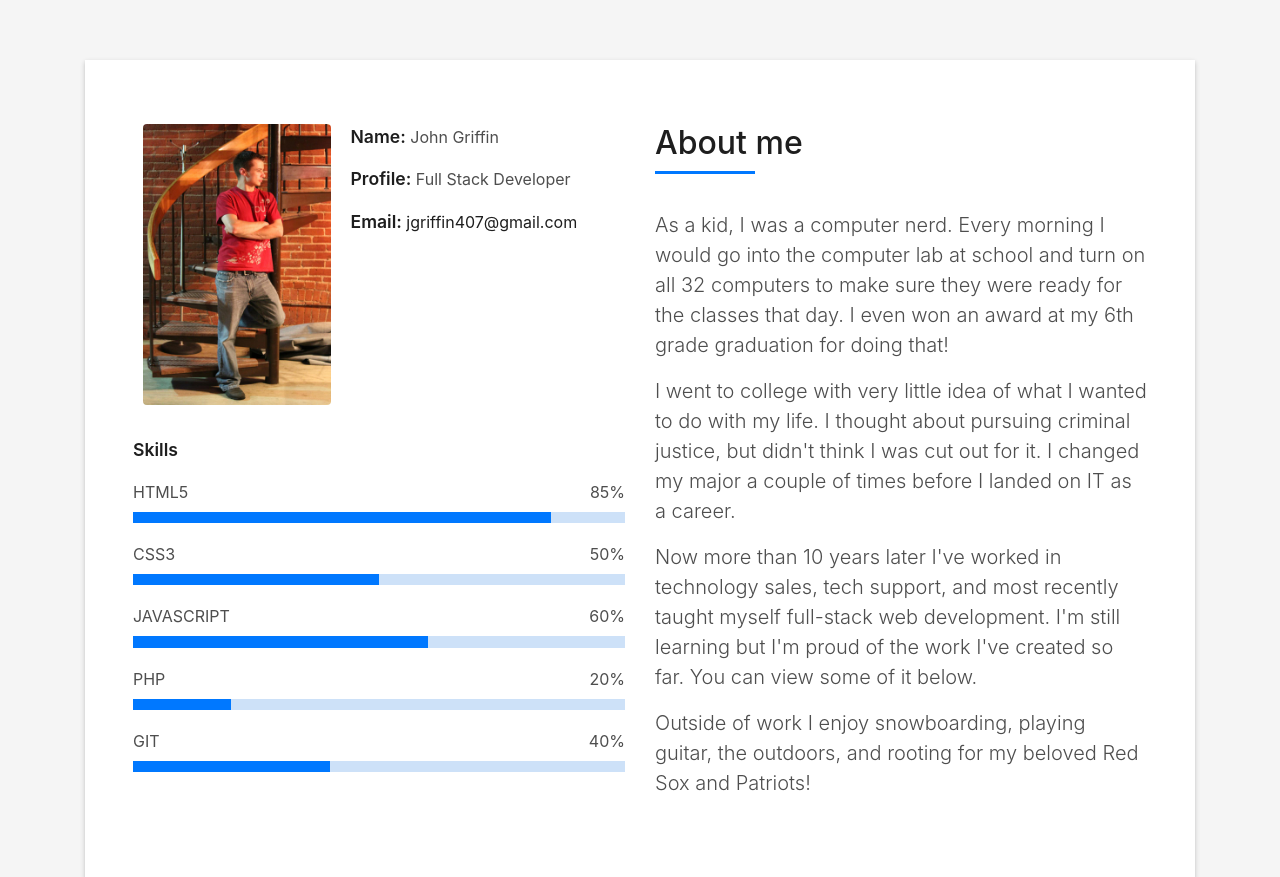
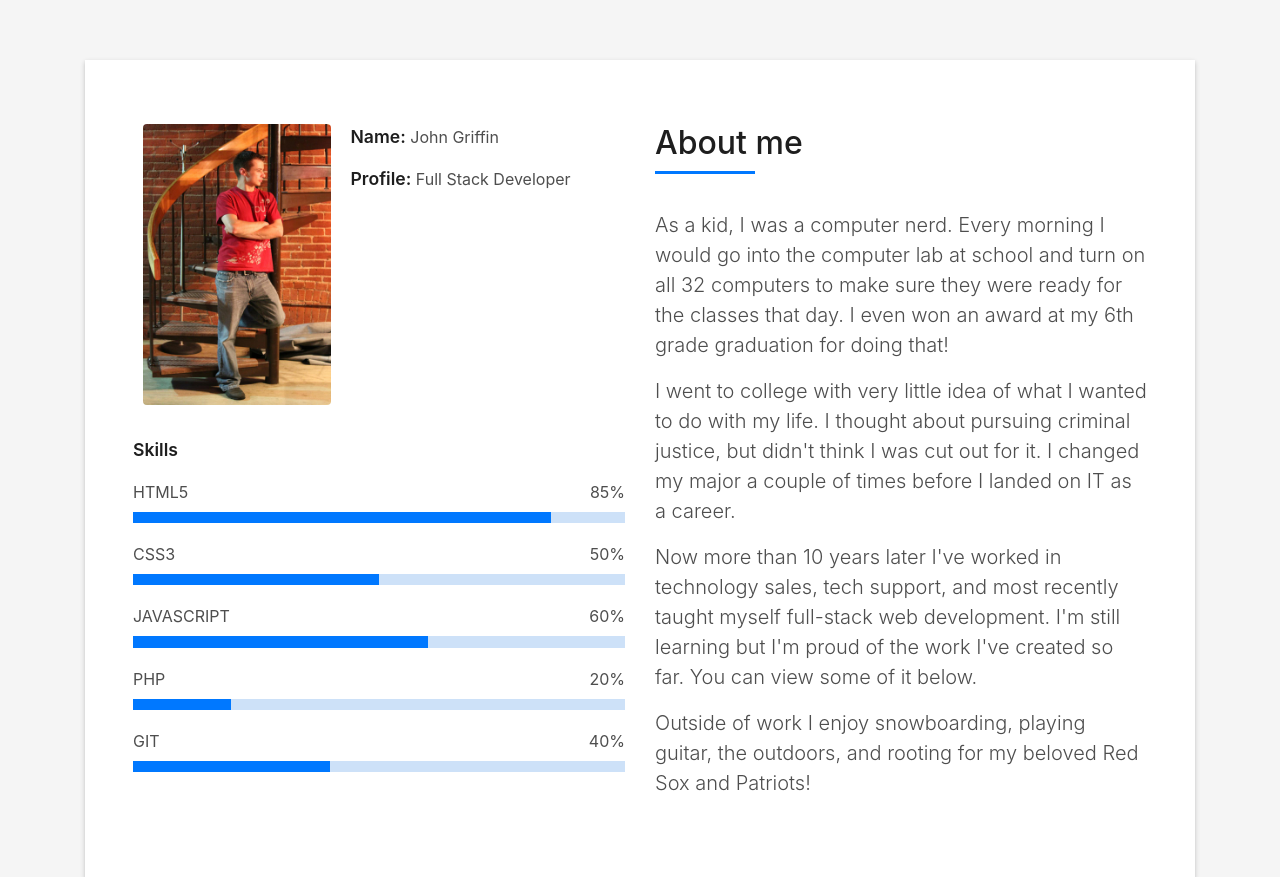
Before and after one commit to jgriffin407/Website, a PHP site: page / in a window 1280 px wide. Shown: the part 804-1681 px from the top of the page. Run offline with PHP 8.4, Linux system fonts and the light colour scheme; some libraries are stand-ins or nearby versions; some web fonts are replaced.

Commit message:
removed email from skills

```diff
--- a/index.php
+++ b/index.php
@@ -103,7 +103,6 @@
                       <div class="about-info">
                         <p><span class="title-s">Name: </span> <span>John Griffin</span></p>
                         <p><span class="title-s">Profile: </span> <span>Full Stack Developer</span></p>
-                        <p><span class="title-s">Email: </span> <span><a href="mailto:jgriffin407@gmail.com">jgriffin407@gmail.com</a></span></p>
                       </div>
                     </div>
                   </div>
```
